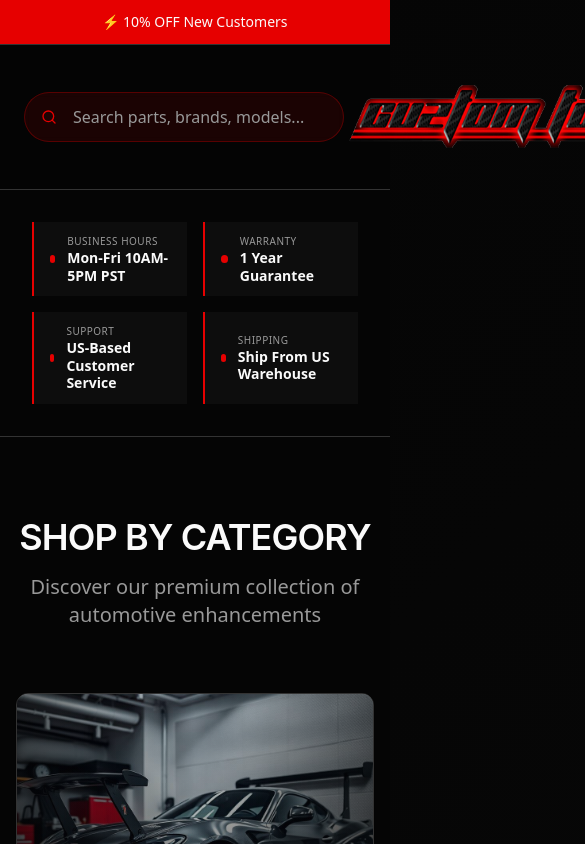
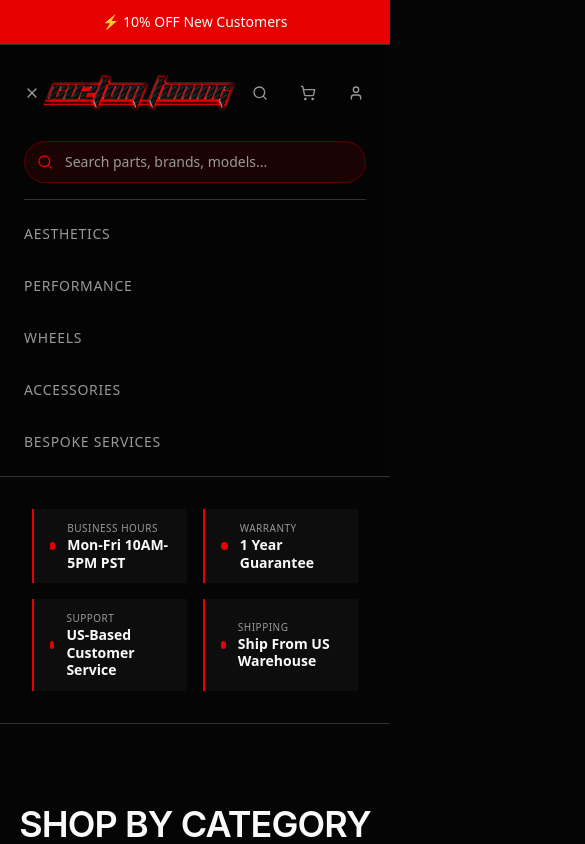
Before and after one commit to jm5349/pixel-perfect-clone-886, a React (Vite) app: page / in a window 390 px wide. Both pictures are taken after a click on the button 49 px from the left and 117 px from the top of the page. Shown: the top 844 px of the page, 585 px wide, since content can reach past the window. Built offline with nearby package versions, Linux system fonts and the light colour scheme.

Commit message:
Adjust header for mobile view
Make the header responsive for mobile devices by adjusting the layout to a mobile-friendly view.

```diff
--- a/src/components/Header.tsx
+++ b/src/components/Header.tsx
@@ -33,6 +33,38 @@ const Header = () => {
       <div className="bg-background/95 backdrop-blur-md border-b border-border sticky top-0">
         <div className="w-full max-w-none px-6 py-4">
           <div className="flex items-center justify-between">
+            {/* Mobile Layout */}
+            <div className="lg:hidden flex items-center justify-between w-full">
+              {/* Mobile Menu Button - Left */}
+              <Button variant="ghost" size="icon" className="text-muted-foreground hover:text-primary" onClick={() => setIsMobileMenuOpen(!isMobileMenuOpen)}>
+                {isMobileMenuOpen ? <X className="h-5 w-5" /> : <Menu className="h-5 w-5" />}
+              </Button>
+
+              {/* Logo - Center */}
+              <div className="flex items-center justify-center">
+                <img
+                  src="/lovable-uploads/8e5d317a-b86d-44bf-859d-d1c8bfc9d23b.png"
+                  alt="Custom Tuning Company Logo"
+                  className="h-16 w-auto max-w-[200px]"
+                />
+              </div>
+
+              {/* Actions - Right */}
+              <div className="flex items-center space-x-2">
+                <Button variant="ghost" size="icon" className="text-muted-foreground hover:text-primary">
+                  <Search className="h-5 w-5" />
+                </Button>
+                <Button variant="ghost" size="icon" className="text-muted-foreground hover:text-primary">
+                  <ShoppingCart className="h-5 w-5" />
+                </Button>
+                <Button variant="ghost" size="icon" className="text-muted-foreground hover:text-primary">
+                  <User className="h-5 w-5" />
+                </Button>
+              </div>
+            </div>
+
+            {/* Desktop Layout */}
+            <div className="hidden lg:flex items-center justify-between w-full">
               {/* Search Bar - Left */}
               <div className="flex items-center flex-1">
                 <div className="relative flex items-center">
@@ -68,17 +100,19 @@ const Header = () => {
               <div className="flex items-center space-x-4 flex-1 justify-end">
                 {/* Desktop Navigation Dropdown */}
                 <DropdownMenu>
-                <DropdownMenuTrigger asChild className="hidden lg:flex">
+                  <DropdownMenuTrigger asChild>
                     <Button variant="ghost" size="icon" className="text-muted-foreground hover:text-primary">
                       <Menu className="h-5 w-5" />
                     </Button>
                   </DropdownMenuTrigger>
                   <DropdownMenuContent className="w-56 bg-background border border-border shadow-lg z-50">
-                  {navItems.map((item, index) => <DropdownMenuItem key={index} asChild>
+                    {navItems.map((item, index) => (
+                      <DropdownMenuItem key={index} asChild>
                         <a href={`#${item.toLowerCase().replace(' ', '-')}`} className="text-sm font-medium text-foreground hover:text-primary transition-colors tracking-wider cursor-pointer">
                           {item}
                         </a>
-                    </DropdownMenuItem>)}
+                      </DropdownMenuItem>
+                    ))}
                   </DropdownMenuContent>
                 </DropdownMenu>
 
@@ -88,23 +122,46 @@ const Header = () => {
                 <Button variant="ghost" size="icon" className="text-muted-foreground hover:text-primary">
                   <User className="h-5 w-5" />
                 </Button>
-
-              {/* Mobile Menu Button */}
-              <Button variant="ghost" size="icon" className="lg:hidden text-muted-foreground hover:text-primary" onClick={() => setIsMobileMenuOpen(!isMobileMenuOpen)}>
-                {isMobileMenuOpen ? <X className="h-5 w-5" /> : <Menu className="h-5 w-5" />}
-              </Button>
+              </div>
             </div>
           </div>
 
 
+          {/* Mobile Search Bar */}
+          <div className="lg:hidden mt-4">
+            <div className="flex items-center bg-primary/10 backdrop-blur-sm border border-primary/30 rounded-full transition-all duration-300 hover:shadow-glow pr-4">
+              <Button
+                variant="ghost"
+                size="icon"
+                className="h-10 w-10 text-primary hover:text-primary hover:bg-primary/20 rounded-full flex-shrink-0"
+              >
+                <Search className="h-4 w-4" />
+              </Button>
+              <input
+                type="text"
+                placeholder="Search parts, brands, models..."
+                className="bg-transparent text-foreground placeholder:text-muted-foreground border-none outline-none flex-1 w-full text-sm"
+              />
+            </div>
+          </div>
+
           {/* Mobile Navigation */}
-          {isMobileMenuOpen && <nav className="lg:hidden mt-4 pt-4 border-t border-border">
+          {isMobileMenuOpen && (
+            <nav className="lg:hidden mt-4 pt-4 border-t border-border">
               <div className="flex flex-col space-y-4">
-                {navItems.map((item, index) => <a key={index} href={`#${item.toLowerCase().replace(' ', '-')}`} className="text-sm font-medium text-muted-foreground hover:text-primary transition-colors tracking-wider" onClick={() => setIsMobileMenuOpen(false)}>
+                {navItems.map((item, index) => (
+                  <a
+                    key={index}
+                    href={`#${item.toLowerCase().replace(' ', '-')}`}
+                    className="text-sm font-medium text-muted-foreground hover:text-primary transition-colors tracking-wider py-2"
+                    onClick={() => setIsMobileMenuOpen(false)}
+                  >
                     {item}
-                  </a>)}
+                  </a>
+                ))}
               </div>
-            </nav>}
+            </nav>
+          )}
         </div>
       </div>
     </header>;
```
Lines whose indentation alone changed are shown as unchanged.
